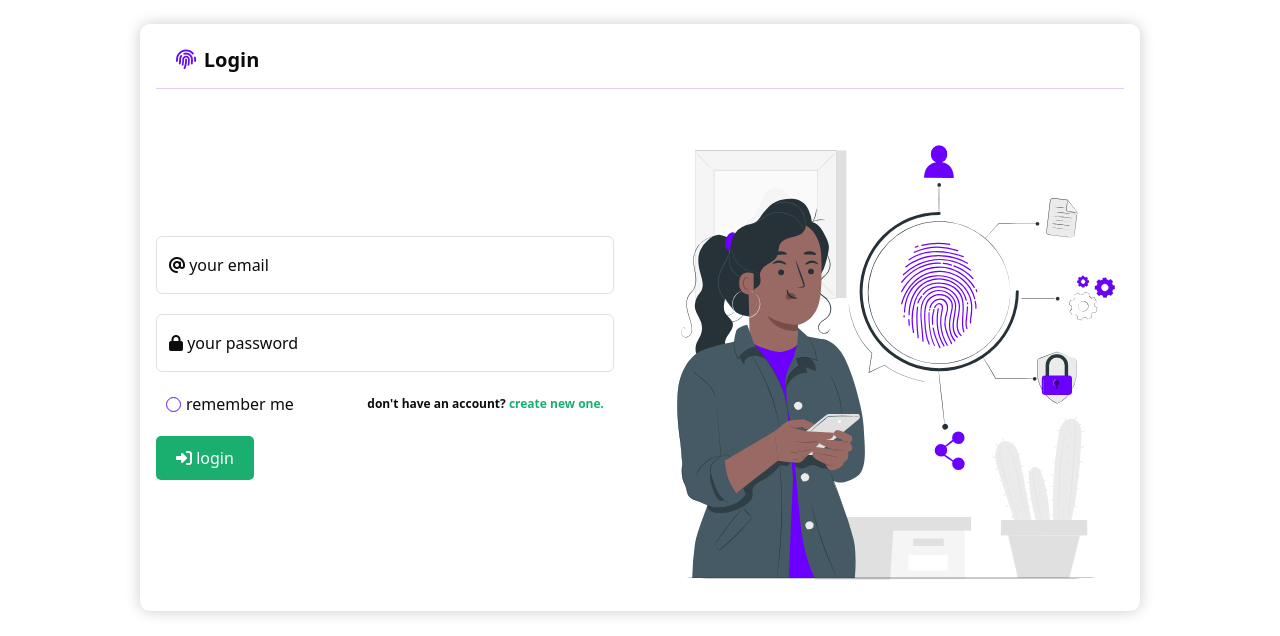
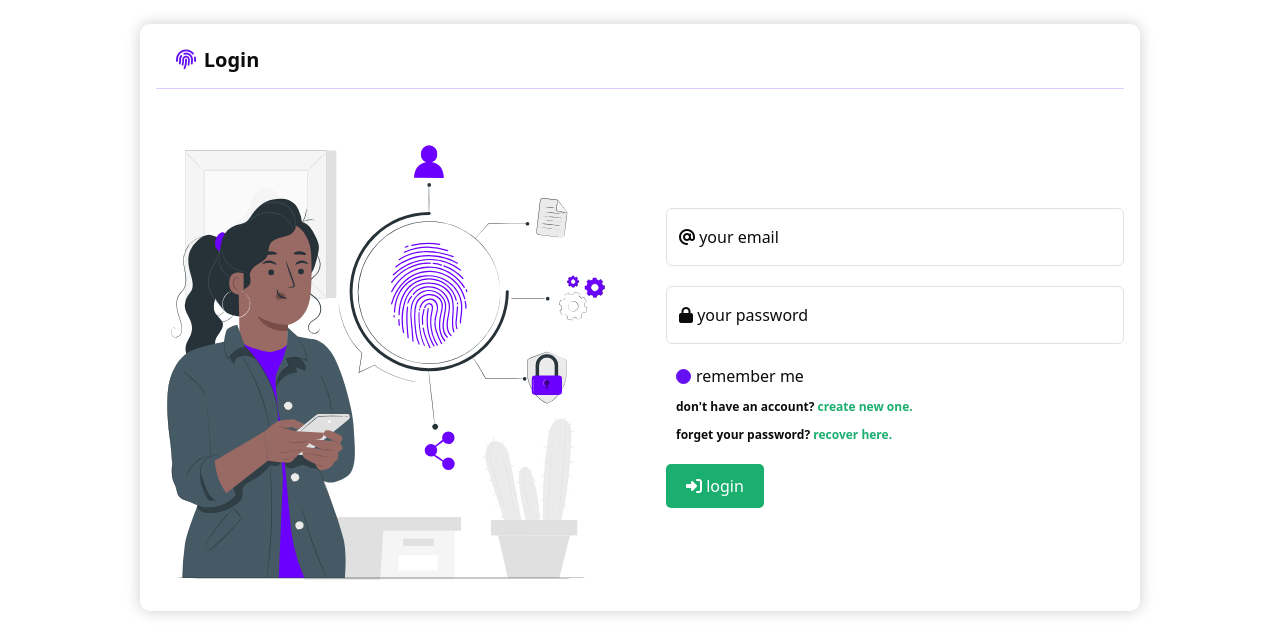
Before and after one commit to alibkm95/DreamHome-html-css-js, a website with bundled scripts: page frontend/login.html in a window 1280 px wide. Shown: the part 164-800 px from the top of the page. Built offline with nearby package versions, Linux system fonts and the light colour scheme; a script that the page names is missing.

```diff
--- a/frontend/assets/scss/partials/_login.scss
+++ b/frontend/assets/scss/partials/_login.scss
@@ -39,7 +39,7 @@
       "cont";
 
     @include m.media(md) {
-      grid-template-areas: "cont img";
+      grid-template-areas: "img cont";
     }
 
     &-content {
@@ -65,10 +65,8 @@
 
     &-actions {
       display: flex;
-      align-items: center;
-      justify-content: space-between;
-      gap: f.rem(20);
-      flex-wrap: wrap;
+      flex-direction: column;
+      gap: f.rem(10);
       padding-inline: f.rem(10);
 
       &-remember {
@@ -93,28 +91,29 @@
         }
       }
 
-      &-acc {
+      &-acc,
+      &-forget {
         font-weight: bold;
         font-size: f.rem(12);
 
-        a{
+        a {
           color: var(--green) !important;
 
-          &:hover{
+          &:hover {
             color: var(--bs-indigo) !important;
           }
         }
       }
     }
 
-    &-submit{
+    &-submit {
       background-color: var(--green);
       color: var(--bs-white);
       border: none;
       outline: transparent;
       transition: all 0.3s ease;
 
-      &:hover{
+      &:hover {
         background-color: var(--bs-indigo);
       }
     }
--- a/frontend/login.html
+++ b/frontend/login.html
@@ -210,16 +210,23 @@
             </div>
             <div class="login__form-actions">
               <div class="login__form-actions-remember">
-                <input class="hide" type="checkbox" name="remember" id="remember">
+                <input class="hide" type="checkbox" name="remember" id="remember" checked>
                 <label for="remember">
                   <span class="checkbox"></span>
                   remember me
                 </label>
               </div>
               <div class="login__form-actions-acc">
-                <span class="login__form-no-acc">
+                <span>
                   don't have an account? <a href="./register.html">
                     create new one.
+                  </a>
+                </span>
+              </div>
+              <div class="login__form-actions-forget">
+                <span>
+                  forget your password? <a href="./register.html">
+                    recover here.
                   </a>
                 </span>
               </div>
```
Also changed, not shown: frontend/assets/styles/login.css, 1 other file.
